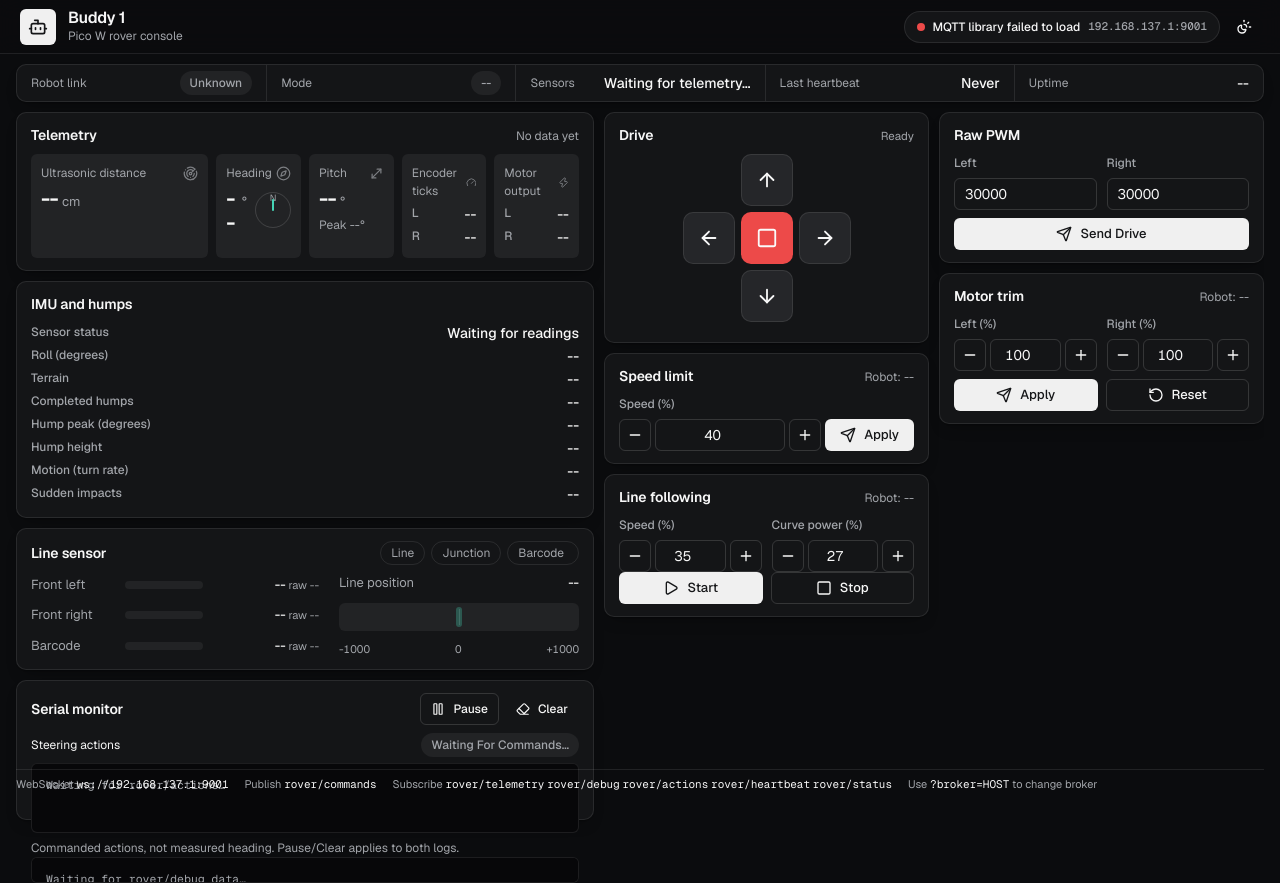
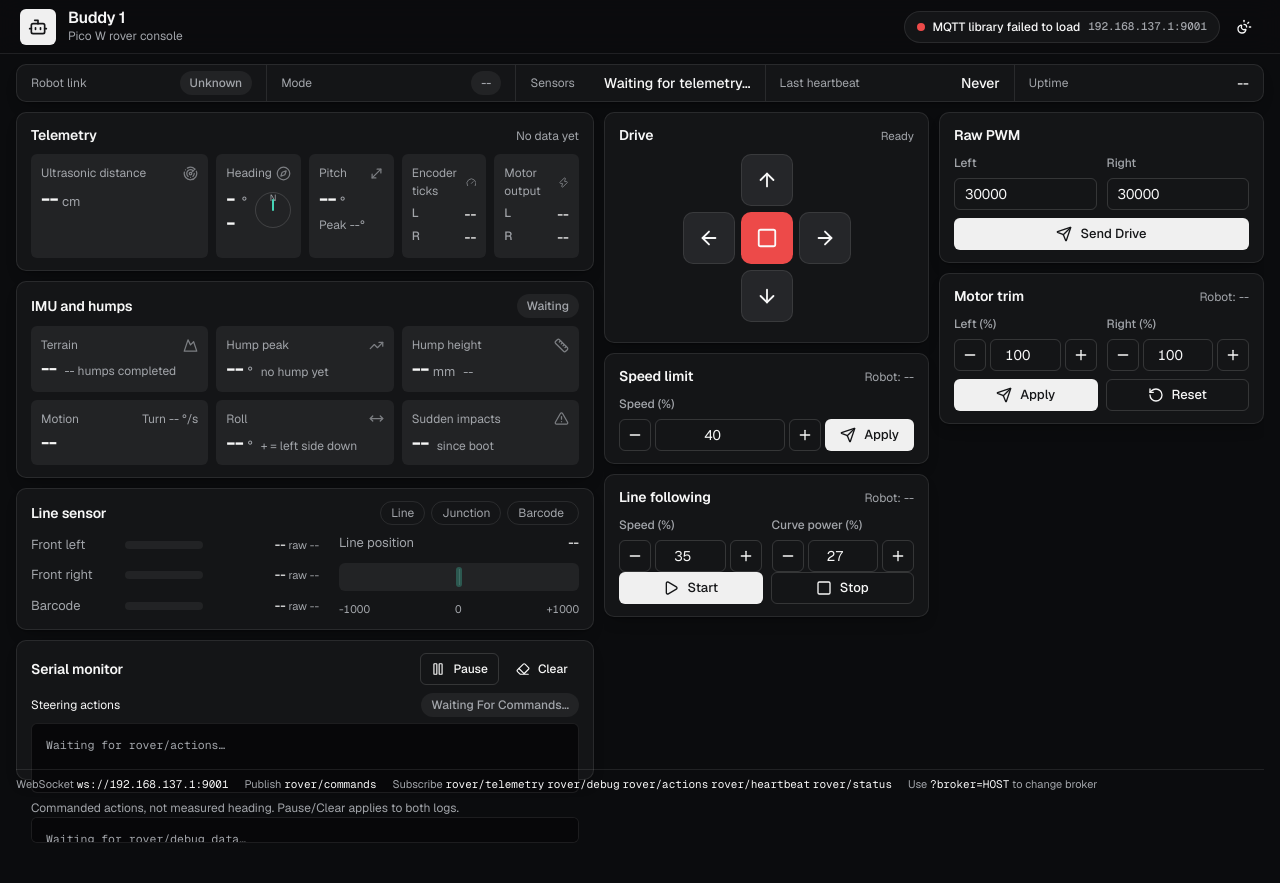
Before and after one commit to TheYeeboii/EmbeddedProj, a plain HTML site: page dashboard/index.html in a window 1280 px wide. After the commit the page ends 843 px from the top, so only its background shows below. Drawn offline with nearby package versions, Linux system fonts and the light colour scheme.

Commit message:
Show the IMU panel as tiles like the telemetry card
Six tiles (terrain, hump peak, hump height, motion with turn rate, roll, impacts) reuse the existing metric styles, with the sensor status as a coloured badge and the sample interval in the card header. Three columns, two on phones; on the fixed-height desktop layout each value shares a line with its note so the card does not push the serial monitor past the window.

```diff
--- a/dashboard/app.js
+++ b/dashboard/app.js
@@ -102,19 +102,23 @@ function refreshRobotLink() {
 function showTelemetry(data) {
   // Buddy 4 reports independently; preserve the other sensor tiles.
   if (Object.prototype.hasOwnProperty.call(data, 'hump_state')) {
-    const health = data.imu_fault ? 'Reading unavailable' : (data.imu_calibrated ? 'Calibrated' : 'Needs calibration');
-    setText('imu-health', `${health} · ${data.imu_interval_ms} ms`);
+    if (data.imu_fault) setBadge('imu-health', 'Reading unavailable', 'destructive');
+    else if (data.imu_calibrated) setBadge('imu-health', 'Calibrated', 'success');
+    else setBadge('imu-health', 'Needs calibration', 'warning');
+    setText('imu-interval', `${data.imu_interval_ms} ms`);
     setText('imu-roll', fmt(data.roll_x10 / 10));
     setText('hump-state', ['Flat', 'Climbing', 'Top', 'Descending'][data.hump_state] ?? 'Unknown');
-    setText('hump-count', data.hump_seq);
+    setText('hump-count', `${data.hump_seq} hump${data.hump_seq === 1 ? '' : 's'} completed`);
     // hump_peak_x10 also tracks climbs that never complete, so show it only
     // during a hump; once flat, show the steepest completed hump.
-    setText('hump-peak', data.hump_state !== 0 ? `${fmt(data.hump_peak_x10 / 10)} this hump`
-      : (data.hump_seq > 0 ? `${fmt(data.highest_peak_x10 / 10)} steepest` : '--'));
-    setText('hump-height', data.height_valid ? `${data.hump_height_mm} mm last · ${data.highest_hump_mm} mm highest`
-      : (data.highest_hump_mm > 0 ? `${data.highest_hump_mm} mm highest`
-        : (data.imu_calibrated ? 'No valid estimate' : 'Not calibrated')));
-    setText('imu-motion', `${MOTION_NAMES[data.motion] ?? '--'} (${fmt(data.turn_rate_x10 / 10)}°/s)`);
+    const inHump = data.hump_state !== 0;
+    setText('hump-peak', inHump ? fmt(data.hump_peak_x10 / 10) : (data.hump_seq > 0 ? fmt(data.highest_peak_x10 / 10) : '--'));
+    setText('hump-peak-note', inHump ? 'this hump' : (data.hump_seq > 0 ? 'steepest' : 'no hump yet'));
+    setText('hump-height', data.height_valid ? fmt(data.hump_height_mm) : (data.highest_hump_mm > 0 ? fmt(data.highest_hump_mm) : '--'));
+    setText('hump-height-note', data.height_valid ? `last · highest ${data.highest_hump_mm} mm`
+      : (data.highest_hump_mm > 0 ? 'highest' : (data.imu_calibrated ? 'no valid estimate' : 'not calibrated')));
+    setText('imu-motion', MOTION_NAMES[data.motion] ?? '--');
+    setText('imu-turn-rate', fmt(data.turn_rate_x10 / 10));
     setText('imu-impacts', fmt(data.impacts));
     return;
   }
--- a/dashboard/index.html
+++ b/dashboard/index.html
@@ -10,7 +10,7 @@
   <link rel="preconnect" href="https://fonts.gstatic.com" crossorigin>
   <link rel="preconnect" href="https://unpkg.com" crossorigin>
   <link rel="stylesheet" href="https://fonts.googleapis.com/css2?family=Geist:wght@400;500;600&family=Geist+Mono:wght@400;500&display=swap">
-  <link rel="stylesheet" href="styles.css?v=7">
+  <link rel="stylesheet" href="styles.css?v=10">
   <script>
     try {
       const saved = localStorage.getItem('buddy1-theme');
@@ -115,17 +115,50 @@
         </section>
 
         <section class="card" aria-labelledby="hump-title">
-          <header class="card-header"><h2 id="hump-title">IMU and humps</h2></header>
-          <dl class="pair">
-            <div><dt>Sensor status</dt><dd id="imu-health">Waiting for readings</dd></div>
-            <div><dt>Roll (degrees)</dt><dd id="imu-roll">--</dd></div>
-            <div><dt>Terrain</dt><dd id="hump-state">--</dd></div>
-            <div><dt>Completed humps</dt><dd id="hump-count">--</dd></div>
-            <div><dt>Hump peak (degrees)</dt><dd id="hump-peak">--</dd></div>
-            <div><dt>Hump height</dt><dd id="hump-height">--</dd></div>
-            <div><dt>Motion (turn rate)</dt><dd id="imu-motion">--</dd></div>
-            <div><dt>Sudden impacts</dt><dd id="imu-impacts">--</dd></div>
-          </dl>
+          <header class="card-header">
+            <h2 id="hump-title">IMU and humps</h2>
+            <span class="imu-status">
+              <span id="imu-interval" class="muted small num"></span>
+              <span id="imu-health" class="badge" data-tone="muted">Waiting</span>
+            </span>
+          </header>
+
+          <div class="metrics imu-metrics">
+            <article class="metric">
+              <div class="metric-head"><span>Terrain</span><i data-lucide="mountain" aria-hidden="true"></i></div>
+              <div class="metric-value metric-text"><strong id="hump-state">--</strong></div>
+              <span id="hump-count" class="metric-sub num">-- humps completed</span>
+            </article>
+
+            <article class="metric">
+              <div class="metric-head"><span>Hump peak</span><i data-lucide="trending-up" aria-hidden="true"></i></div>
+              <div class="metric-value"><strong id="hump-peak" class="num">--</strong><span class="unit">°</span></div>
+              <span id="hump-peak-note" class="metric-sub">no hump yet</span>
+            </article>
+
+            <article class="metric">
+              <div class="metric-head"><span>Hump height</span><i data-lucide="ruler" aria-hidden="true"></i></div>
+              <div class="metric-value"><strong id="hump-height" class="num">--</strong><span class="unit">mm</span></div>
+              <span id="hump-height-note" class="metric-sub">--</span>
+            </article>
+
+            <article class="metric">
+              <div class="metric-head"><span>Motion</span><span class="num">Turn <span id="imu-turn-rate">--</span> °/s</span></div>
+              <div class="metric-value metric-text"><strong id="imu-motion">--</strong></div>
+            </article>
+
+            <article class="metric">
+              <div class="metric-head"><span>Roll</span><i data-lucide="move-horizontal" aria-hidden="true"></i></div>
+              <div class="metric-value"><strong id="imu-roll" class="num">--</strong><span class="unit">°</span></div>
+              <span class="metric-sub">+ = left side down</span>
+            </article>
+
+            <article class="metric">
+              <div class="metric-head"><span>Sudden impacts</span><i data-lucide="triangle-alert" aria-hidden="true"></i></div>
+              <div class="metric-value"><strong id="imu-impacts" class="num">--</strong></div>
+              <span class="metric-sub">since boot</span>
+            </article>
+          </div>
         </section>
 
         <section class="card" aria-labelledby="line-title">
@@ -336,6 +369,6 @@
   <script src="https://unpkg.com/mqtt@5/dist/mqtt.min.js"></script>
   <script src="https://unpkg.com/lucide@0.460.0/dist/umd/lucide.min.js"></script>
   <script src="action-log.js?v=1"></script>
-  <script src="app.js?v=12"></script>
+  <script src="app.js?v=15"></script>
 </body>
 </html>
--- a/dashboard/styles.css
+++ b/dashboard/styles.css
@@ -398,3 +398,15 @@ kbd {
   .line-hint { display: none; }
   .summary-item { padding-top: 6px; padding-bottom: 6px; }
 }
+
+/* Buddy 4 IMU card: status badge and word-valued tiles. */
+.imu-status { display: inline-flex; align-items: center; gap: 8px; }
+.metric-text strong { font-size: 20px; min-width: 0; overflow: hidden; text-overflow: ellipsis; white-space: nowrap; }
+.metrics.imu-metrics { grid-template-columns: repeat(3, minmax(0, 1fr)); }
+@media (max-width: 520px) { .metrics.imu-metrics { grid-template-columns: repeat(2, minmax(0, 1fr)); } }
+/* Fixed-height desktop layout: value and note share a line so the card stays short. */
+@media (min-width: 1180px) {
+  .imu-metrics .metric { display: grid; grid-template-columns: auto minmax(0, 1fr); column-gap: 8px; row-gap: 2px; align-items: baseline; }
+  .imu-metrics .metric-head { grid-column: 1 / -1; }
+  .imu-metrics .metric-sub { white-space: nowrap; overflow: hidden; text-overflow: ellipsis; }
+}
```
